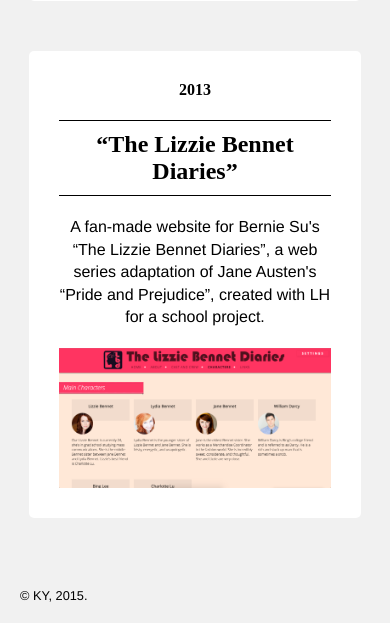
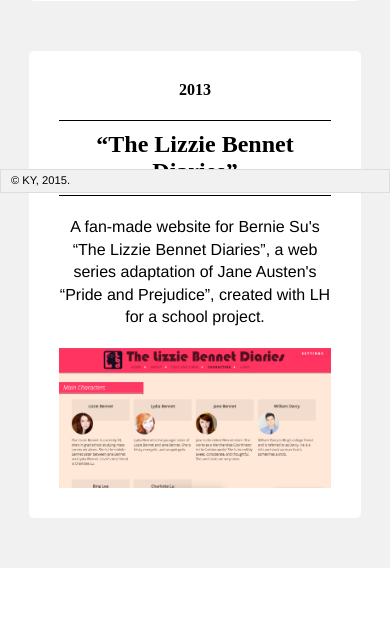
Before and after one commit to kayserifserif/kayserifserif.place, a PHP site: page / in a window 390 px wide. Shown: the part 651-1274 px from the top of the page. After the commit the page ends 1219 px from the top, so only its background shows below. Run offline with PHP 8.4, Linux system fonts and the light colour scheme; some libraries are stand-ins or nearby versions.

Commit message:
sticky footer

```diff
--- a/css/styles.css
+++ b/css/styles.css
@@ -1,10 +1,27 @@
 /*
+ * CONTENTS
+ *
  * GENERAL
+ * General..........Resetting and normalising boxes.
+ *
+ * COMPONENTS
+ * Header/sidebar...The main page header/sidebar.
+ * Navigation.......The navigation links.
+ * Content..........The main content of the page.
+ * Footer...........The footer of the page.
  */
 
-*,
-*::before,
-*::after { box-sizing: border-box; }
+
+
+
+
+/*----------------*\
+	#GENERAL
+\*----------------*/
+
+body *,
+body *::before,
+body *::after { box-sizing: border-box; }
 
 html,
 body {
@@ -16,28 +33,48 @@ body {
 }
 
 a,
-a:visited { text-decoration: none; }
+a:visited {
+	text-decoration: none;
+}
 
 h1,
 h2,
 h3,
 h4,
 h5,
-h6 { font-family: "Playfair Display", Bodoni, Didot, serif; }
+h6 {
+	font-family: "Playfair Display", Bodoni, Didot, serif;
+}
 
-#container {
+.container {
 	position: absolute;
-	top: 0;
+	top:  0;
 	left: 0;
 	width: 100%;
-	height: 100%;
+	min-height: 100%;
 	padding: 0;
-	margin: 0;
+	margin-bottom: 0;
 }
 
-/*
- * SIDEBAR
- */
+@media only screen and (max-width: 600px) {
+	.container {
+		margin-bottom: -30px;
+	}
+
+	.container::after {
+		display: block;
+		height: 30px;
+		content: "";
+	}
+}
+
+
+
+
+
+/*----------------*\
+	#HEADER/SIDEBAR
+\*----------------*/
 
 header {
 	position: fixed;
@@ -46,14 +83,15 @@ header {
 	padding: 40px;
 	background-color: #fff;
 	border-right: 1px solid #ddd;
+	border-bottom:             0;
 }
 
-header #logo {
+.logo {
 	display: block;
 	float: left;
 	max-width: 100%;
 	height: auto;
-	margin-right: 20px;
+	margin-right:  20px;
 	margin-bottom: 20px;
 }
 
@@ -63,16 +101,32 @@ header p {
 }
 
 header h1 {
-	margin-top: 0;
+	margin-top:    0;
 	margin-bottom: 0;
 	font-size: 1.5em;
 }
 
-header p { font-size: .9em; }
+header p {
+	font-size: .9em;
+}
 
-/*
- * NAV
- */
+@media only screen and (max-width: 600px) {
+	header {
+		width: 100%;
+		height: 27%;
+		padding: 30px;
+		border-right:               0;
+		border-bottom: 1px solid #ddd;
+	}
+}
+
+
+
+
+
+/*----------------*\
+	#NAVIGATION
+\*----------------*/
 
 nav {
 	position: relative;
@@ -97,11 +151,13 @@ nav a:visited {
 }
 
 nav a:hover,
-nav a:active { color: #f46036; }
+nav a:active,
+nav a.current {
+	color: #f46036;
+}
 
-nav a.current {
+nav .current {
 	margin-right: -10px;
-	color: #f46036;
 	opacity: 1;
 }
 
@@ -110,13 +166,13 @@ nav .current::before {
 	padding-right: 7px;
 	color: #f46036;
 	font-size: .8em;
-	content: "\25B8  ";
+	content: "\25B8";
 }
 
 @media only screen and (max-width: 600px) {
 	nav {
 		position: fixed;
-		top: 30px;
+		top:   30px;
 		right: 30px;
 		float: right;
 		padding: 0;
@@ -128,7 +184,7 @@ nav .current::before {
 
 	nav a {
 		padding: 10px 20px;
-		margin-top: 0;
+		margin-top:    0;
 		margin-bottom: 0;
 		letter-spacing: 0;
 	}
@@ -139,7 +195,7 @@ nav .current::before {
 	}
 
 	nav .current::before {
-		content: "\25BE  ";
+		content: "\25BE";
 	}
 
 	nav a:not(.current) {
@@ -151,19 +207,23 @@ nav .current::before {
 	}
 }
 
-/*
- * CONTENT
- */
 
-#main {
+
+
+
+/*----------------*\
+	#CONTENT
+\*----------------*/
+
+.main {
 	float: left;
 	width: 66%;
-	margin-top: 0;
+	margin-top:    0;
 	margin-left: 34%;
 	background-color: #f1f1f1;
 }
 
-#main .project {
+.project {
 	width: 85%;
 	padding: 30px;
 	margin: 50px auto;
@@ -171,78 +231,84 @@ nav .current::before {
 	border-radius: 5px;
 }
 
-#main .project h3,
-#main .project h4 { text-align: center; }
+	.project h3,
+	.project h4 {
+		text-align: center;
+	}
 
-#main .project h3 {
+	.project h3 {
 		width: 50%;
 		padding: 10px;
 		margin: 0 auto 20px;
-	border-top: 1px solid #000;
+		border-top:    1px solid #000;
 		border-bottom: 1px solid #000;
 		font-size: 1.5em;
 		text-align: center;
 	}
 
-#main .project h4 { margin-top: 0; }
+	.project h4 {
+		margin-top: 0;
+	}
 
-#main .project p {
+	.project p {
 		width: 70%;
 		margin: 0 auto 20px;
 		line-height: 1.4;
 		text-align: center;
 	}
 
-#main .project img {
+	.project img {
 		display: block;
 		margin: auto;
 		max-width: 100%;
 		height: auto;
 	}
 
-#main section:not(.current) { display: none; }
+.main section:not(.current) {
+	display: none;
+}
 
 /* MEDIA QUERY */
 @media only screen and (max-width: 600px) {
-	#main {
+	.main {
 		width: 100%;
 		margin-top: 27%;
-		margin-left: 0;
+		margin-left:  0;
 	}
 
-	#main .project h3,
-	#main .project p {
+	.project h3,
+	.project p {
 		width: 100%;
 	}
 }
 
-/*
- * FOOTER
- */
+
+
+
+
+/*----------------*\
+	#FOOTER
+\*----------------*/
 
 footer {
 	position: fixed;
 	display: block;
 	bottom: 0;
+	width: 100%;
 	padding: 20px;
-	font-size: .8em;
+	font-size: .7em;
 	background-color: none;
+	border: 0;
 }
 
 /* MEDIA QUERY */
 @media only screen and (max-width: 600px) {
-	header {
-		width: 100%;
-		height: 27%;
-		padding: 30px;
-		border-right: 0;
-		border-bottom: 1px solid #ddd;
-	}
-
 	footer {
-		position: relative;
+		position: fixed;
 		display: inline-block;
-		width: 100%;
+		height: 24px;
+		padding: 4px 10px;
 		background-color: #f1f1f1;
+		border: 1px solid #ddd;
 	}
 }
--- a/index.html
+++ b/index.html
@@ -9,10 +9,16 @@
 </head>
 
 <body>
+
 	<div class="container">
+
+
+
+
+
 		<header>
-			<!-- <img id="logo" src="img/profilebw.jpg" width="45" height="60"> -->
-			<img id="logo" src="img/logo.png" width="100" height="100">
+			<!-- <img class="logo" src="img/profilebw.jpg" width="45" height="60"> -->
+			<img class="logo" src="img/logo.png" width="100" height="100">
 			<h1>Hi!</h1><br>
 			<p>16, <br>student. <br>hong kong.</p>
 			<nav>
@@ -25,99 +31,136 @@
 			</nav>
 		</header>
 
-		<div id="main">
+
+
+
+
+		<div class="main">
+
+
 			<section id="web" class="current">
+
 				<div class="project">
 					<h4>2015</h4>
 					<h3>The Second Strings Project</h3>
 					<p>A redesign of the Second Strings Project website. SS is a charity organisation focused on providing opportunities to explore music for underprivileged children.</p>
 					<img width="640" height="400" src="img/web/ss.png" title="The Second Strings Project" alt="The Second Strings Project">
 				</div>
+
 				<div class="project">
 					<h4>2013</h4>
 					<h3>&ldquo;The Lizzie Bennet Diaries&rdquo;</h3>
 					<p>A fan-made website for Bernie Su's &ldquo;The Lizzie Bennet Diaries&rdquo;, a web series adaptation of Jane Austen's &ldquo;Pride and Prejudice&rdquo;, created with LH for a school project.</p>
 					<img width="640" height="328" src="img/web/lbd.png" title="The Lizzie Bennet Diaries" alt="The Lizzie Bennet Diaries">
 				</div>
+
 			</section>
+
+
 			<section id="graphics">
+
 				<div class="project">
 					<h4>2015</h4>
 					<h3>&ldquo;XH&rdquo; magazine layout</h3>
 					<p></p>
 					<img width="640" height="400" src="img/graphics/xh13editorial3.jpg" title="&ldquo;XH&rdquo; magazine layout" alt="&ldquo;XH&rdquo; magazine layout">
 				</div>
+
 				<div class="project">
 					<h4>2015</h4>
 					<h3>&ldquo;XH&rdquo; magazine layout</h3>
 					<p></p>
 					<img width="640" height="400" src="img/graphics/xh12editorial3.jpg" title="&ldquo;XH&rdquo; magazine layout" alt="&ldquo;XH&rdquo; magazine layout">
 				</div>
+
 				<div class="project">
 					<h4>2015</h4>
 					<h3>Timetable</h3>
 					<p></p>
 					<img width="640" height="480" src="img/graphics/y10s2.png" title="Timetable" alt="Timetable">
 				</div>
+
 			</section>
+
+
 			<section id="code">
+
 				<div class="project">
 					<h4>2015</h4>
 					<h3>Screensaver</h3>
 					<p>A screensaver built with Java.</p>
 					<img width="640" height="400" src="img/code/screensaver.png" title="Screensaver" title="Screensaver">
 				</div>
+
 				<div class="project">
 					<h4>2015</h4>
 					<h3>&ldquo;Let's Eat Grandpa&rdquo;</h3>
 					<p>An educational game built in Greenfoot.</p>
-					<img width="640" height="486" src="img/code/letsEatGrandpa.png" title="&ldquo;Let's Eat Grandpa&rdquo;" title="&ldquo;Let's Eat Grandpa&rdquo;">
+					<img width="640" height="486" src="img/code/lets-eat-grandpa.png" title="&ldquo;Let's Eat Grandpa&rdquo;" title="&ldquo;Let's Eat Grandpa&rdquo;">
 				</div>
+
 			</section>
+
+
 			<section id="film">
+
 				<div class="project">
 					<h4>2015</h4>
 					<h3>&ldquo;Cookie&rdquo;</h3>
 					<p>An exercise in sound design, inspired by the style of Edgar Wright.</p>
 					<img width="640" height="360" src="img/film/cookie.jpg" title="&ldquo;Cookie&rdquo;" alt="&ldquo;Cookie&rdquo;">
 				</div>
+
 				<div class="project">
 					<h4>2015</h4>
 					<h3>&ldquo;Perfect A&rdquo;</h3>
 					<p>A music documentary.</p>
 					<img width="640" height="360" src="img/film/perfectA.jpg" title="&ldquo;Perfect A&rdquo;" alt="&ldquo;Perfect A&rdquo;">
 				</div>
+
 			</section>
+
+
 			<section id="music">
-				<div class="project">
-					<h4></h4>
-					<h3></h3>
-					<p></p>
-					<img width="640" height="400">
-				</div>
 			</section>
+
+
 			<section id="food">
+
 				<div class="project">
 					<img width="640" height="640" src="img/food/05.jpg">
 				</div>
+
 				<div class="project">
 					<img width="640" height="480" src="img/food/04.jpg">
 				</div>
+
 				<div class="project">
 					<img width="640" height="426" src="img/food/03.jpg">
 				</div>
+
 				<div class="project">
 					<img width="640" height="426" src="img/food/02.jpg">
 				</div>
+
 				<div class="project">
 					<img width="640" height="426" src="img/food/01.jpg">
 				</div>
+
 			</section>
+
+
 		</div>
-		<footer>&copy; KY, 2015.</footer>
+
+
 	</div>
+
+
+	<footer>&copy; KY, 2015.</footer>
+
 
 	<script src="https://ajax.googleapis.com/ajax/libs/jquery/2.1.4/jquery.min.js"></script>
 	<script src="js/scripts.js"></script>
+
 </body>
 </html>
```
Also changed, not shown: img/code/lets-eat-grandpa.png (renamed from img/code/letsEatGrandpa.png), js/scripts.js (line endings or trailing spaces). Lines whose indentation alone changed are shown as unchanged.
